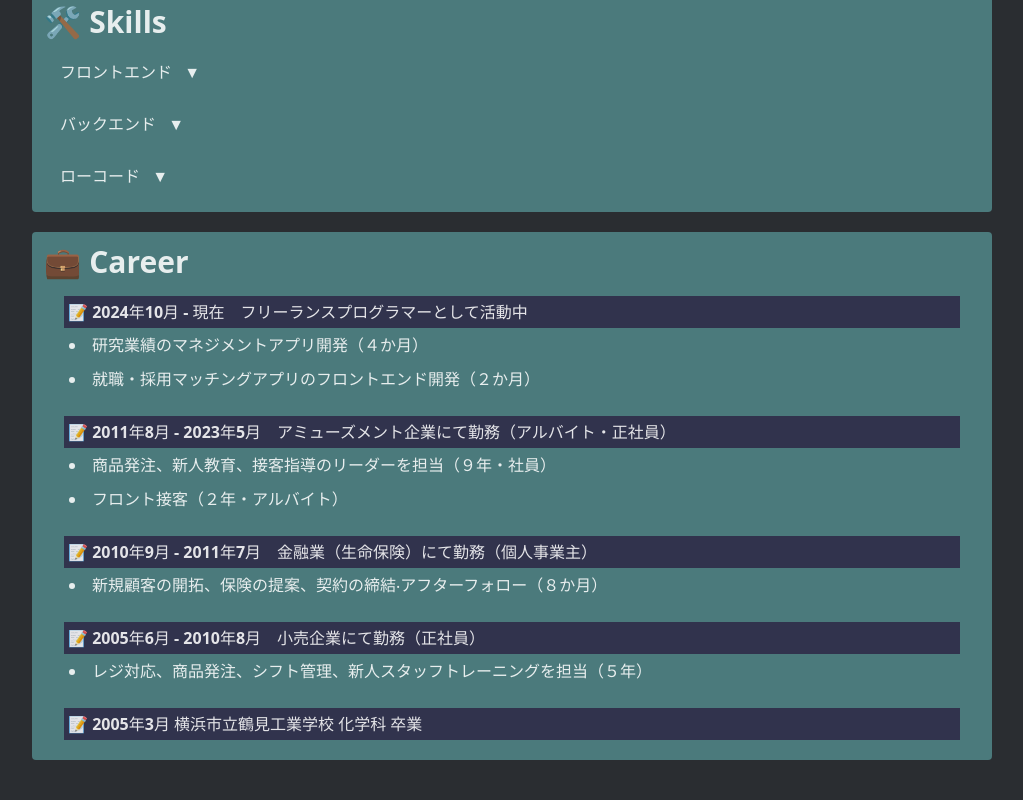
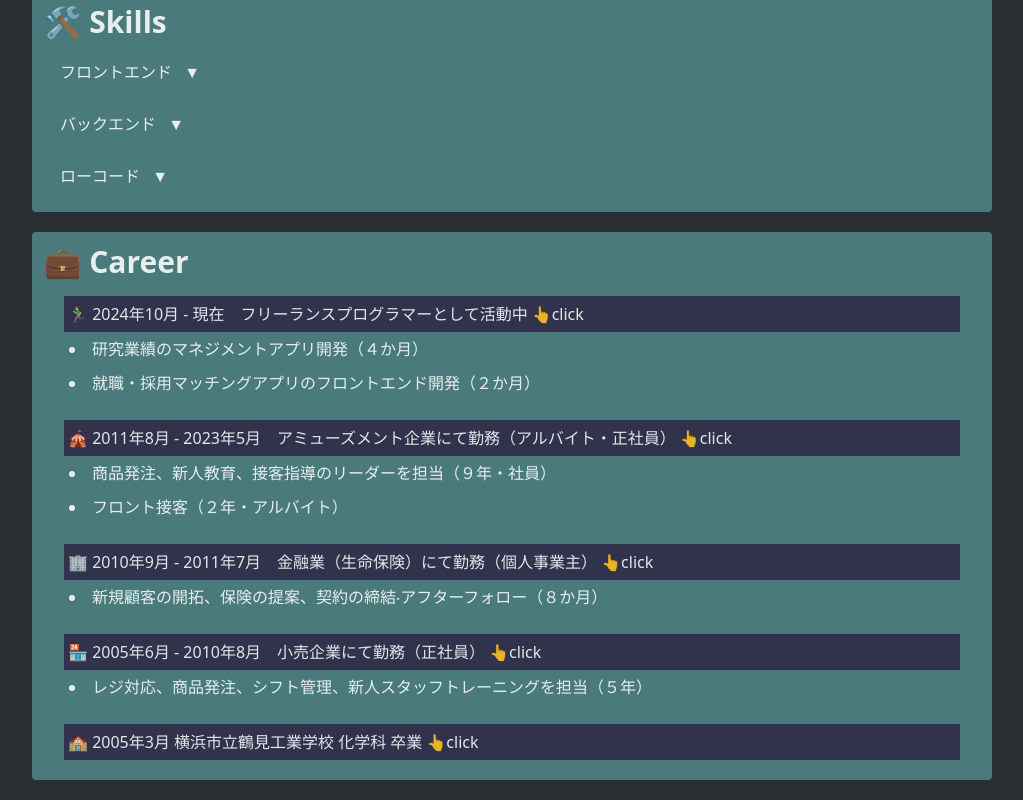
Before and after one commit to noda-mari/my-portfolio, a Vue app: page /home in a window 1280 px wide. Shown: the part 1216-2016 px from the top of the page, without its empty margins (128-1151 px from the left). Built offline with nearby package versions, Linux system fonts and the light colour scheme.

Commit message:
経歴にモーダルを適用　経歴タグをコンポーネント化

```diff
--- a/src/views/Home.vue
+++ b/src/views/Home.vue
@@ -97,50 +97,51 @@
                     </p>
 
                     <div name="fade">
-                        <div v-if="lowCode" class="grid grid-cols-2 sm:grid-cols-4 md:grid-cols-6 gap-3 mb-2 justify-start ">
+                        <div v-if="lowCode"
+                            class="grid grid-cols-2 sm:grid-cols-4 md:grid-cols-6 gap-3 mb-2 justify-start ">
                             <Chart v-for="skill in lowCodeSkills" :key="skill.label" :label="skill.label"
                                 :value="skill.value" />
                         </div>
                     </div>
                 </div>
             </div>
-            <div class="bg-green w-3/4  flex flex-col m-auto p-3 gap-2 rounded-sm mb-5">
+            <div class="bg-green w-3/4 flex flex-col m-auto p-3 gap-2 rounded-sm mb-5">
                 <h2 class="font-bold text-3xl">💼 Career</h2>
                 <div class="py-2 px-5">
-                    <div class="bg-naby">
-                        <h3 class="career-h3 p-1">📝 2024年10月 - 現在　フリーランスプログラマーとして活動中</h3>
-                    </div>
+
+                    <CareerItem title="🏃‍♂️ 2024年10月 - 現在　フリーランスプログラマーとして活動中" :onClick="() => openModal('freePg')" />
                     <div class="mb-5">
                         <li class="career-li">研究業績のマネジメントアプリ開発（４か月）</li>
                         <li class="career-li">就職・採用マッチングアプリのフロントエンド開発（２か月）</li>
                     </div>
-                    <div class="bg-naby">
-                        <h3 class="career-h3 p-1">📝 2011年8月 - 2023年5月　アミューズメント企業にて勤務（アルバイト・正社員）</h3>
-                    </div>
+
+                    <CareerItem title="🎪 2011年8月 - 2023年5月　アミューズメント企業にて勤務（アルバイト・正社員）"
+                        :onClick="() => openModal('amusement')" />
                     <div class="mb-5">
                         <li class="career-li">商品発注、新人教育、接客指導のリーダーを担当（９年・社員）</li>
                         <li class="career-li">フロント接客（２年・アルバイト）</li>
                     </div>
-                    <div class="bg-naby">
-                        <h3 class="career-h3 p-1">📝 2010年9月 - 2011年7月　金融業（生命保険）にて勤務（個人事業主）</h3>
-                    </div>
+
+                    <CareerItem title="🏢 2010年9月 - 2011年7月　金融業（生命保険）にて勤務（個人事業主）"
+                        :onClick="() => openModal('insurance')" />
                     <div class="mb-5">
                         <li class="career-li">新規顧客の開拓、保険の提案、契約の締結‧アフターフォロー（８か月）</li>
                     </div>
-                    <div class="bg-naby">
-                        <h3 class="career-h3 p-1">📝 2005年6月 - 2010年8月　小売企業にて勤務（正社員）</h3>
-                    </div>
+
+                    <CareerItem title="🏪 2005年6月 - 2010年8月　小売企業にて勤務（正社員）"
+                        :onClick="() => openModal('convenienceStore')" />
                     <div class="mb-5">
                         <li class="career-li">レジ対応、商品発注、シフト管理、新人スタッフトレーニングを担当（５年）</li>
                     </div>
-                    <div class="bg-naby">
-                        <h3 class="career-h3 p-1">📝 2005年3月 横浜市立鶴見工業学校 化学科 卒業</h3>
-                    </div>
+
+                    <CareerItem title="🏫 2005年3月 横浜市立鶴見工業学校 化学科 卒業" :onClick="() => openModal('highScool')" />
+
                 </div>
             </div>
         </div>
 
     </div>
+    <CareerModal :isOpen="show" :slug="selectedSlug" @close="show = false" />
 
 </template>
 
@@ -153,12 +154,21 @@ import clock from '@/assets/clock.jpg'
 import book from '@/assets/book.jpg'
 import handshake from '@/assets/handshake.jpg'
 import labo from '@/assets/labo.jpg'
+import CareerModal from '@/components/Modal.vue'
+import CareerItem from '../components/CareerItem.vue'
 
 import { ref } from 'vue'
 
 const showFrontend = ref(false)
 const backFrontend = ref(false)
 const lowCode = ref(false)
+const show = ref(false)
+const selectedSlug = ref('')
+
+const openModal = (slug: string) => {
+    selectedSlug.value = slug
+    show.value = true
+}
 
 
 const frontSkills = [
```
